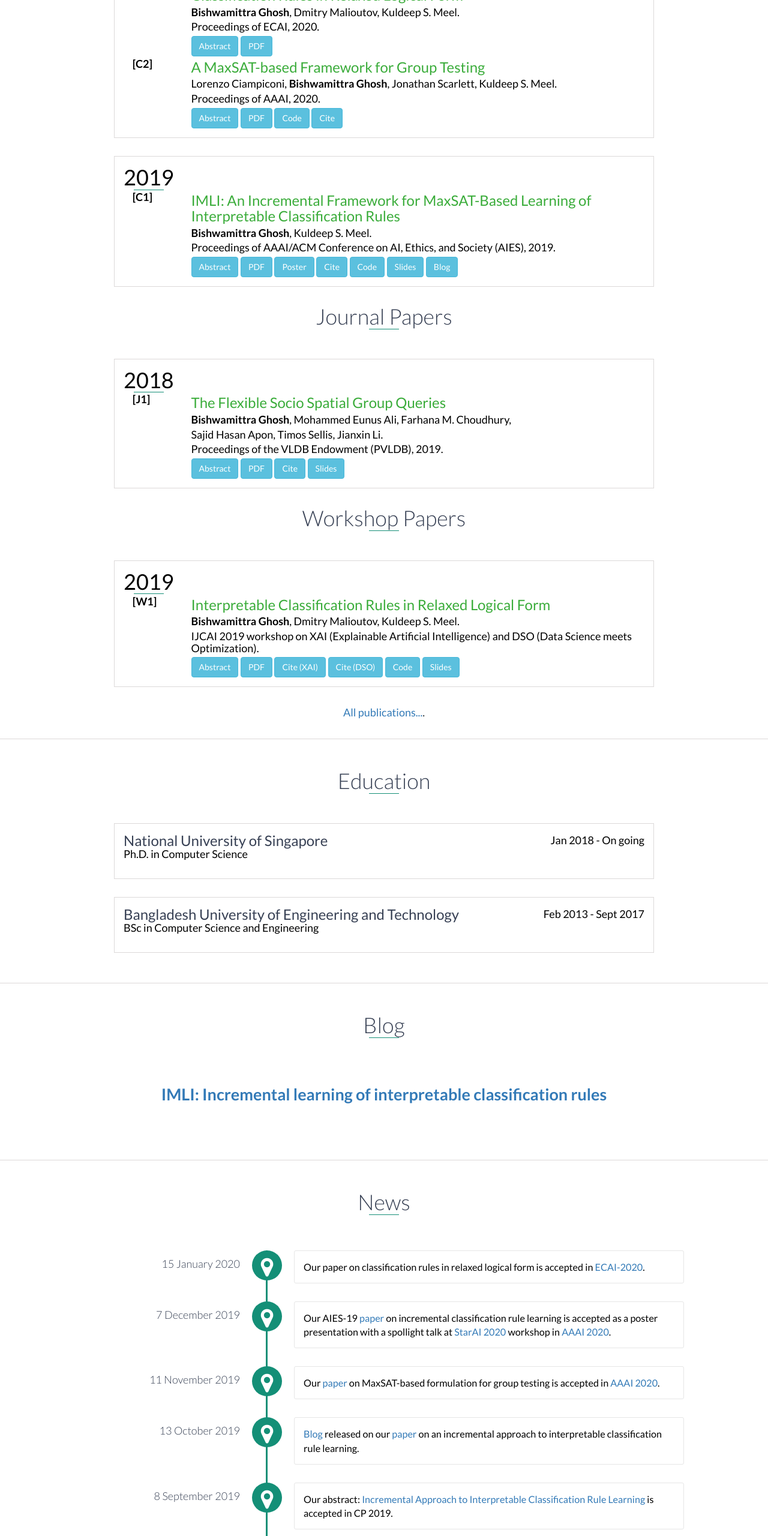
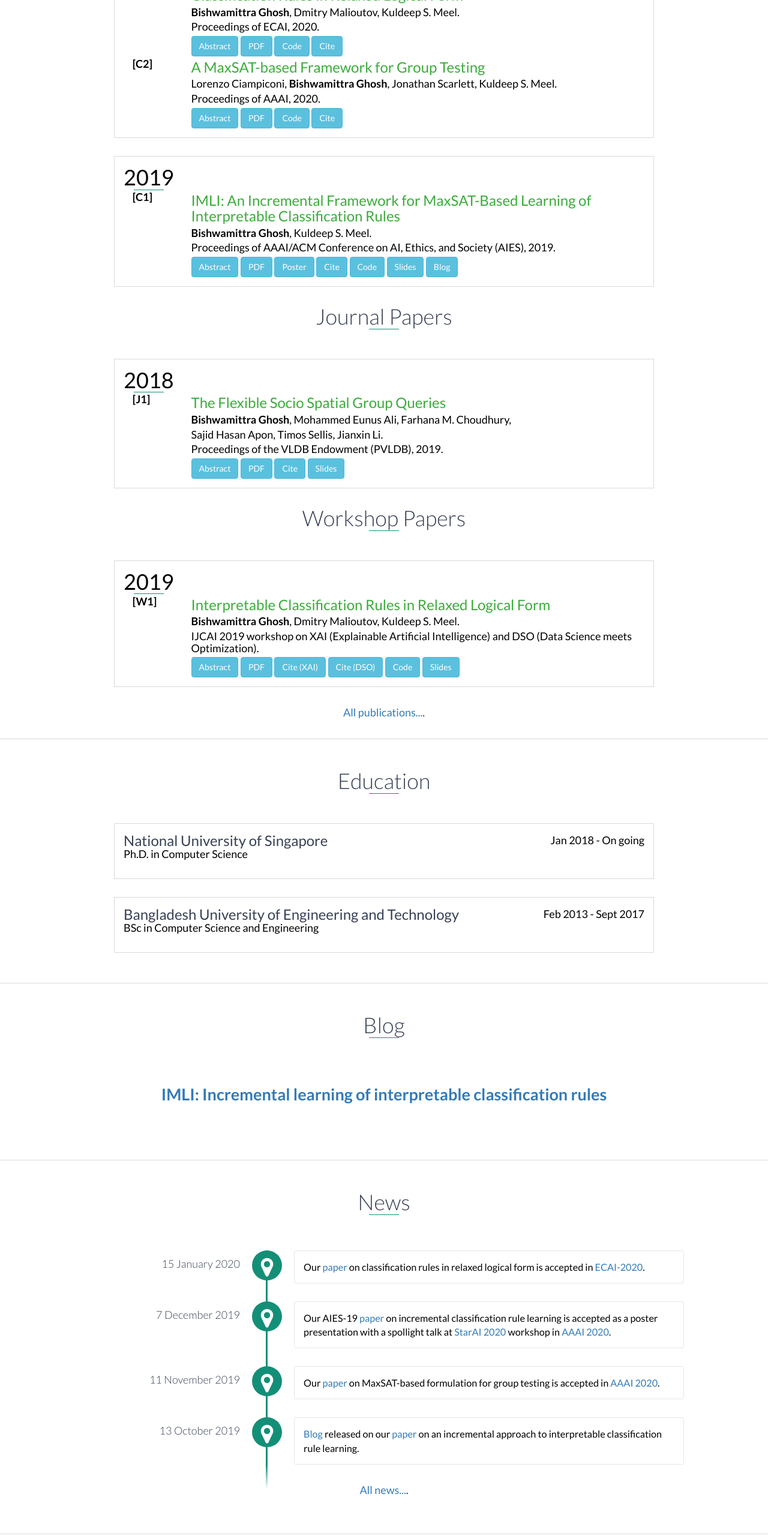
Before and after one commit to bishwamittra/bishwamittra.github.io, a website: page index.html in a window 1280 px wide. Shown: the part 871-3431 px from the top of the page at 60% size. Drawn offline with nearby package versions, Linux system fonts and the light colour scheme.

Commit message:
publication added

```diff
--- a/index.html
+++ b/index.html
@@ -114,9 +114,9 @@
                         <h4>Proceedings of ECAI, 2020.</h4>
                         <button type="button" class="btn  btn-info collapsed" data-toggle="collapse" data-target="#crr">Abstract</button>
                           <a href="publication/ecai_2020/paper.pdf" class="btn btn-info" role="button">PDF</a>
-                          <!-- <a href="https://github.com/meelgroup/mgt
+                        <a href="https://github.com/meelgroup/crr
                         " class="btn btn-info" role="button">Code</a>
-                        <a href="publication/aaai_2020/AAAI-CiampiconiL.690.bib" class="btn btn-info" role="button">Cite</a> -->
+                        <a href="publication/ecai_2020/paper.bib" class="btn btn-info" role="button">Cite</a>
                         <div id="crr" class="collapse">
                             <p align="justify">
                                 ML algorithms that produce rule-based predictions in
@@ -374,7 +374,7 @@
 
             <div data-date="15 January 2020">
                 <p>
-                    Our paper on classification rules in relaxed logical form is accepted in <a href="http://ecai2020.eu">ECAI-2020</a>.
+                    Our <a href="publication/ecai_2020/paper.pdf">paper</a> on classification rules in relaxed logical form is accepted in <a href="http://ecai2020.eu">ECAI-2020</a>.
                	</p>
             </div>
 
@@ -405,40 +405,7 @@
                	</p>
             </div>
 
-            <div data-date="8 September 2019">
-                <p>
-                    Our abstract: <a href="publication/cp_2019/imli.pdf">Incremental Approach to Interpretable Classification Rule Learning</a> is accepted
-                    in CP 2019.
-               	</p>
-            </div>
-            <div data-date="23 June 2019">
-                <p>
-                    We have designed an interpretable rule-based classifier that generates decisions in the form of a richer family of logical rules, namely  relaxed-CNF rule. The  <a href="publication/irr-ghosh.pdf">paper</a> is accepted at IJCAI workshop on XAI (Explainable Artificial Intelligence) and DSO (Data Science meets Optimization), 2019.
-               	</p>
-            </div>
 
-        	<!-- <div data-date="23 January 2019">
-                <p>
-                    We have released a <a href="https://pypi.org/project/rulelearning/ ">python
-                    library</a> for generating interpretable decision rules in CNF.
-                	This library is based on our
-                    <a href="publication/imli-ghosh.pdf">paper</a> on incremental approach for
-                     learning decision rules.
-               	</p>
-            </div>
-
-
-            <div data-date="06 December 2018">
-                <p>My first paper during PhD on interpretable classification rules is accepted for publication at
-                <a href="http://www.aies-conference.com/">AIES 2019.</a>
-               	</p>
-            </div> -->
-
-			<!-- <div data-date="17 September 2018">
-                <p>My undergrad thesis work on  socio spatial group queries is accepted for publication at
-                	<a href="http://vldb.org/2019/">VLDB 2019.</a>
-               	</p>
-            </div> -->
 
         </div>
         <p align="middle"><a href="news.html">All news...</a>.</p>
```
Also changed, not shown: news.html (+2 -2 lines), publications.html (+7 -7 lines), 1 other file.
